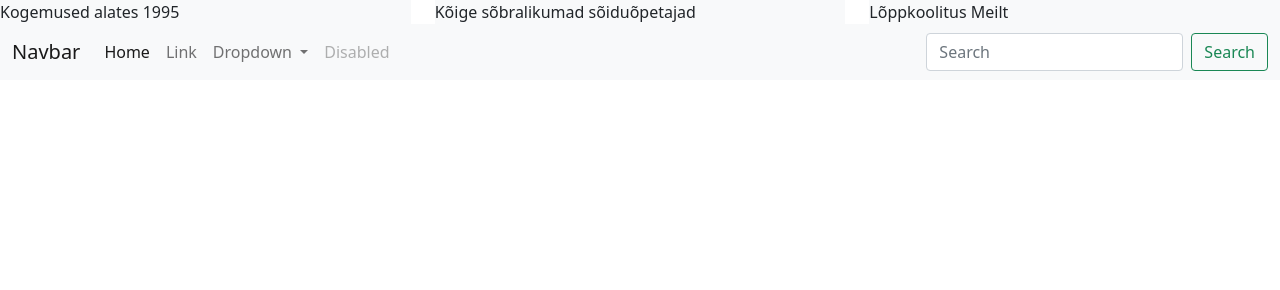
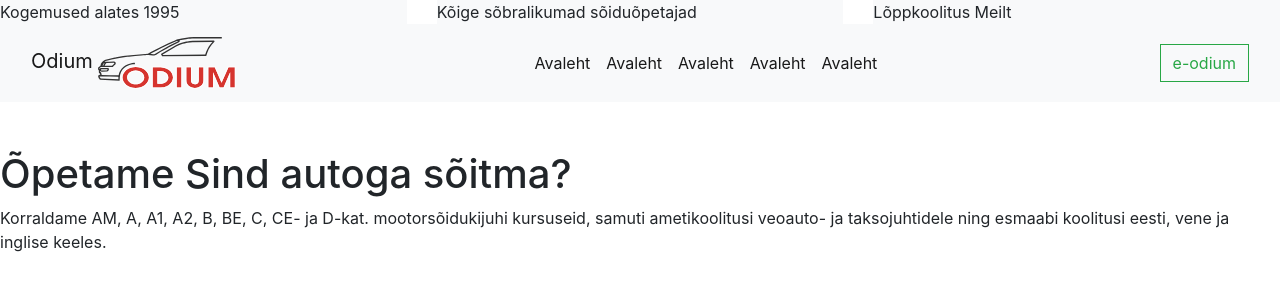
Before and after one commit to innabeinar/Proovileht, a plain HTML site: page Odium.html in a window 1280 px wide. Drawn offline with nearby package versions, Linux system fonts and the light colour scheme.

Commit message:
laupäeva seis

```diff
--- a/Odium.html
+++ b/Odium.html
@@ -7,7 +7,13 @@
 
     <!-- Bootstrap CSS -->
     <link href="https://cdn.jsdelivr.net/npm/bootstrap@5.1.3/dist/css/bootstrap.min.css" rel="stylesheet" integrity="sha384-1BmE4kWBq78iYhFldvKuhfTAU6auU8tT94WrHftjDbrCEXSU1oBoqyl2QvZ6jIW3" crossorigin="anonymous">
-
+    <link href="css/bootstrap.min.css" rel="stylesheet">
+    <style>
+      .hero-bg {
+      background-image: url('img/hero-bg.jpg') no-repeat center bottom
+      backgroundsize: cover;
+    }
+     </style>
     <title>Hello, world!</title>
   </head>
   <body>
@@ -23,46 +29,52 @@
       </div>
     </div>
   </div>
-    <div class="hero bg">
+
+
+    <div class="hero-bg">
+
       <div class="container-fluid">
    </div>
       <nav class="navbar navbar-expand-lg navbar-light bg-light">
         <div class="container-fluid">
-          <a class="navbar-brand" href="#">Navbar</a>
+          <a class="navbar-brand" href="#"> Odium <img src="odium-logo.svg"></a>
           <button class="navbar-toggler" type="button" data-bs-toggle="collapse" data-bs-target="#navbarSupportedContent" aria-controls="navbarSupportedContent" aria-expanded="false" aria-label="Toggle navigation">
             <span class="navbar-toggler-icon"></span>
           </button>
           <div class="collapse navbar-collapse" id="navbarSupportedContent">
-            <ul class="navbar-nav me-auto mb-2 mb-lg-0">
+            <ul class="navbar-nav mx-auto mb-2 mb-lg-0">
               <li class="nav-item">
-                <a class="nav-link active" aria-current="page" href="#">Home</a>
+                <a class="nav-link active" aria-current="page" href="#">Avaleht</a>
               </li>
               <li class="nav-item">
-                <a class="nav-link" href="#">Link</a>
-              </li>
-              <li class="nav-item dropdown">
-                <a class="nav-link dropdown-toggle" href="#" id="navbarDropdown" role="button" data-bs-toggle="dropdown" aria-expanded="false">
-                  Dropdown
-                </a>
-                <ul class="dropdown-menu" aria-labelledby="navbarDropdown">
-                  <li><a class="dropdown-item" href="#">Action</a></li>
-                  <li><a class="dropdown-item" href="#">Another action</a></li>
-                  <li><hr class="dropdown-divider"></li>
-                  <li><a class="dropdown-item" href="#">Something else here</a></li>
-                </ul>
+                <a class="nav-link active" aria-current="page" href="#">Avaleht</a>
               </li>
               <li class="nav-item">
-                <a class="nav-link disabled">Disabled</a>
+                <a class="nav-link active" aria-current="page" href="#">Avaleht</a>
               </li>
+              <li class="nav-item">
+                <a class="nav-link active" aria-current="page" href="#">Avaleht</a>
+              </li>
+              <li class="nav-item">
+                <a class="nav-link active" aria-current="page" href="#">Avaleht</a>
+              </li>
+
             </ul>
             <form class="d-flex">
-              <input class="form-control me-2" type="search" placeholder="Search" aria-label="Search">
-              <button class="btn btn-outline-success" type="submit">Search</button>
+              <button class="btn btn-outline-success" type="submit">e-odium</button>
             </form>
           </div>
         </div>
       </nav>
     <script src="https://cdn.jsdelivr.net/npm/bootstrap@5.1.3/dist/js/bootstrap.bundle.min.js" integrity="sha384-ka7Sk0Gln4gmtz2MlQnikT1wXgYsOg+OMhuP+IlRH9sENBO0LRn5q+8nbTov4+1p" crossorigin="anonymous"></script>
+    <div class="row mt-5">
+      <div class="col">
+        <h1 class="text-left">Õpetame Sind autoga sõitma?</h1>
+
+        <p p class="text-break">Korraldame AM, A, A1, A2, B, BE, C, CE- ja D-kat. mootorsõidukijuhi kursuseid, samuti ametikoolitusi veoauto- ja taksojuhtidele
+          ning esmaabi koolitusi eesti, vene ja inglise keeles.</p>
+      </div>
+    </div>
 
   </body>
 </html>
--- /dev/null
+++ b/css/_variables.scss
@@ -0,0 +1,4 @@
+
+$primary: #D6342E;
+$border-radius-sm: 0rem;
+$border-radius: 0rem;
```
Also changed, not shown: css/bootstrap.min.css (added), hero-bg.jpg (added), img/hero-bg.jpg (added), img/odium-logo.svg (added), odium-logo.svg (added).
